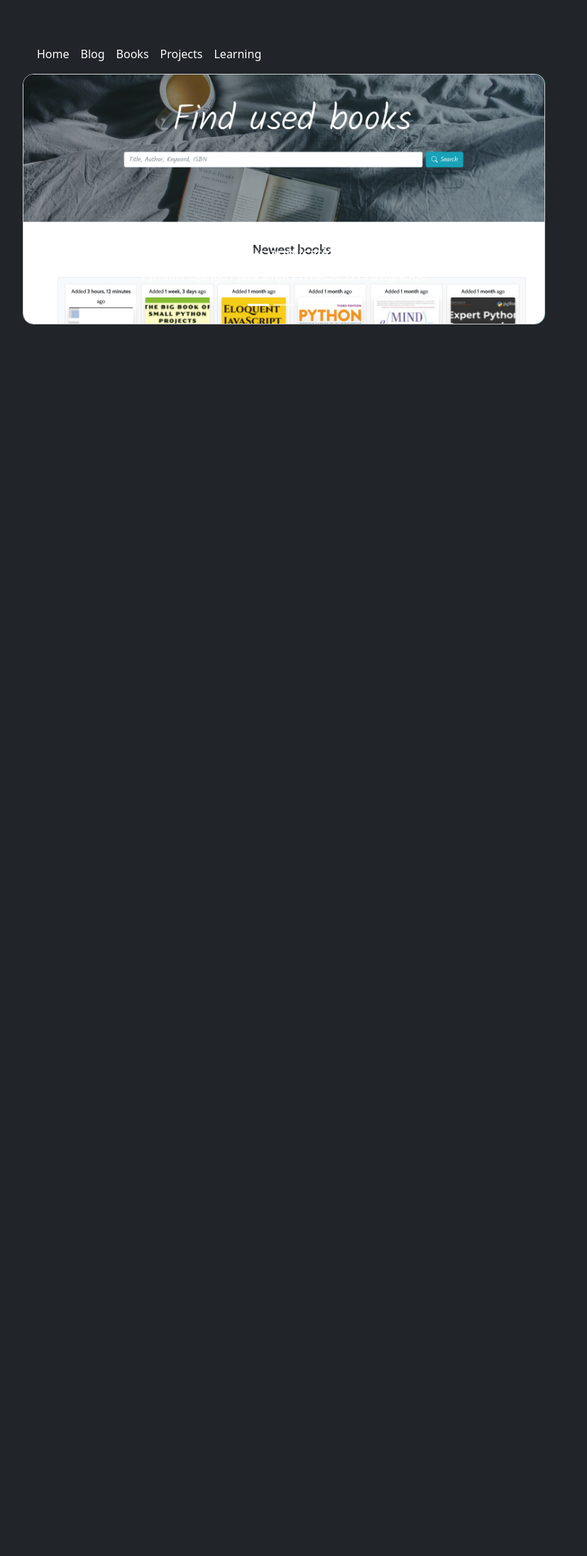
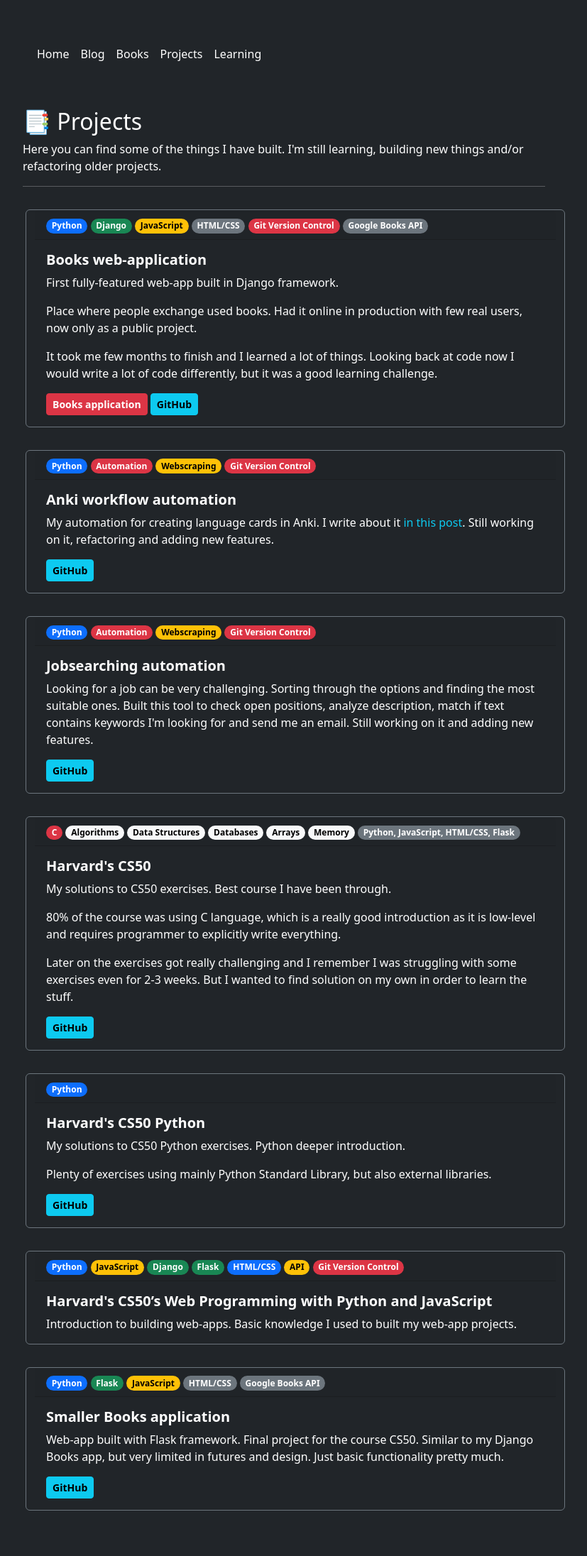
Before and after one commit to peterhrncirik/Blog, a Django app: page /projects/ in a window 1280 px wide. Shown: the whole page at 71% size, without its empty margins (240-1067 px from the left). Before the commit the page ends 457 px from the top, so only its background shows below. Run offline with Django 4.2, Linux system fonts and the light colour scheme; some libraries are stand-ins or nearby versions.

Commit message:
projects section

```diff
--- a/mysite/blog/templates/projects/projects.html
+++ b/mysite/blog/templates/projects/projects.html
@@ -1,44 +1,115 @@
 {% extends 'blog/base.html' %}
 {% block title %}My projects{% endblock title %}
 {% block content %}
-<div id="carouselExampleCaptions" class="carousel slide" data-bs-ride="false">
-    <div class="carousel-indicators">
-      <button type="button" data-bs-target="#carouselExampleCaptions" data-bs-slide-to="0" class="active" aria-current="true" aria-label="Slide 1"></button>
-      <button type="button" data-bs-target="#carouselExampleCaptions" data-bs-slide-to="1" aria-label="Slide 2"></button>
-      <button type="button" data-bs-target="#carouselExampleCaptions" data-bs-slide-to="2" aria-label="Slide 3"></button>
+<div class="row my-5">
+  <div class="col">
+      <h2>📑 Projects</h2>
+      <p>Here you can find some of the things I have built. I'm still learning, building new things and/or refactoring older projects.</p>
+      <hr />
+  </div>
+  <div class="card bg-dark text-white m-3 border-secondary">
+    <div class="card-header">
+      <span class="badge rounded-pill text-bg-primary">Python</span>
+      <span class="badge rounded-pill text-bg-success">Django</span>
+      <span class="badge rounded-pill text-bg-warning">JavaScript</span>
+      <span class="badge rounded-pill text-bg-secondary">HTML/CSS</span>
+      <span class="badge rounded-pill text-bg-danger">Git Version Control</span>
+      <span class="badge rounded-pill text-bg-secondary">Google Books API</span>
+
     </div>
-    <div class="carousel-inner">
-      <div class="carousel-item active middle">
-        <img src="../../../media/project.png" class="d-block w-100" alt="...">
-        <div class="carousel-caption d-none d-md-block">
-          <div class='info'>
-          <h5 class="text-bold">Books application</h5>
-          <p>Python / Django / JavaScript / HTML/CSS / PostgreSQL</p>
-          </div>
-        </div>
-      </div>
-      {% comment %} <div class="carousel-item">
-        <img src="..." class="d-block w-100" alt="...">
-        <div class="carousel-caption d-none d-md-block">
-          <h5>Second slide label</h5>
-          <p>Some representative placeholder content for the second slide.</p>
-        </div>
-      </div>
-      <div class="carousel-item">
-        <img src="..." class="d-block w-100" alt="...">
-        <div class="carousel-caption d-none d-md-block">
-          <h5>Third slide label</h5>
-          <p>Some representative placeholder content for the third slide.</p>
-        </div>
-      </div> {% endcomment %}
+    <div class="card-body">
+      <h5 class="card-title fw-semibold">Books web-application</h5>
+      <p class="card-text">First fully-featured web-app built in Django framework.</p>
+      <p class="card-text">Place where people exchange used books. Had it online in production with few real users, now only as a public project.</p>
+      <p class="card-text">It took me few months to finish and I learned a lot of things. Looking back at code now I would write a lot of code differently, but it was a good learning challenge.</p>
+      <a href="https://booksapp.pythonanywhere.com/" class="btn btn-danger btn-sm fw-bold">Books application</a>
+      <a href="https://github.com/peterhrncirik/Books" class="btn btn-info btn-sm fw-bold">GitHub</a>
     </div>
-    <button class="carousel-control-prev" type="button" data-bs-target="#carouselExampleCaptions" data-bs-slide="prev">
-      <span class="carousel-control-prev-icon" aria-hidden="true"></span>
-      <span class="visually-hidden">Previous</span>
-    </button>
-    <button class="carousel-control-next" type="button" data-bs-target="#carouselExampleCaptions" data-bs-slide="next">
-      <span class="carousel-control-next-icon" aria-hidden="true"></span>
-      <span class="visually-hidden">Next</span>
-    </button>
   </div>
+  <div class="card bg-dark text-white m-3 border-secondary">
+    <div class="card-header">
+      <span class="badge rounded-pill text-bg-primary">Python</span>
+      <span class="badge rounded-pill text-bg-danger">Automation</span>
+      <span class="badge rounded-pill text-bg-warning">Webscraping</span>
+      <span class="badge rounded-pill text-bg-danger">Git Version Control</span>
+    </div>
+    <div class="card-body">
+      <h5 class="card-title fw-semibold">Anki workflow automation</h5>
+      <p class="card-text">My automation for creating language cards in Anki. I write about it <a class="link-info" href="https://www.peterhrncirik.com/blog/automating-my-anki-workflow/">in this post</a>. Still working on it, refactoring and adding new features.</p>
+      <a href="https://github.com/peterhrncirik/anki-workflow" class="btn btn-info btn-sm fw-bold">GitHub</a>
+    </div>
+  </div>
+  <div class="card bg-dark text-white m-3 border-secondary">
+    <div class="card-header">
+      <span class="badge rounded-pill text-bg-primary">Python</span>
+      <span class="badge rounded-pill text-bg-danger">Automation</span>
+      <span class="badge rounded-pill text-bg-warning">Webscraping</span>
+      <span class="badge rounded-pill text-bg-danger">Git Version Control</span>
+    </div>
+    <div class="card-body">
+      <h5 class="card-title fw-semibold">Jobsearching automation</h5>
+      <p class="card-text">Looking for a job can be very challenging. Sorting through the options and finding the most suitable ones. Built this tool to check open positions, analyze description, match if text contains keywords I'm looking for and send me an email. Still working on it and adding new features.</p>
+      <a href="https://github.com/peterhrncirik/job-scraper" class="btn btn-info btn-sm fw-bold">GitHub</a>
+    </div>
+  </div>
+  <div class="card bg-dark text-white m-3 border-secondary">
+    <div class="card-header">
+      <span class="badge rounded-pill text-bg-danger">C</span>
+      <span class="badge rounded-pill text-bg-light">Algorithms</span>
+      <span class="badge rounded-pill text-bg-light">Data Structures</span>
+      <span class="badge rounded-pill text-bg-light">Databases</span>
+      <span class="badge rounded-pill text-bg-light">Arrays</span>
+      <span class="badge rounded-pill text-bg-light">Memory</span>
+      <span class="badge rounded-pill text-bg-secondary">Python, JavaScript, HTML/CSS, Flask</span>
+    </div>
+    <div class="card-body">
+      <h5 class="card-title fw-semibold">Harvard's CS50</h5>
+      <p class="card-text">My solutions to CS50 exercises. Best course I have been through.</p>
+      <p class="card-text">80% of the course was using C language, which is a really good introduction as it is low-level and requires programmer to explicitly write everything. </p>
+      <p class="card-text">Later on the exercises got really challenging and I remember I was struggling with some exercises even for 2-3 weeks. But I wanted to find solution on my own in order to learn the stuff.</p>
+      <a href="https://github.com/peterhrncirik/Harvard-CS50" class="btn btn-info btn-sm fw-bold">GitHub</a>
+    </div>
+  </div>
+  <div class="card bg-dark text-white m-3 border-secondary">
+    <div class="card-header">
+      <span class="badge rounded-pill text-bg-primary">Python</span>
+    </div>
+    <div class="card-body">
+      <h5 class="card-title fw-semibold">Harvard's CS50 Python</h5>
+      <p class="card-text">My solutions to CS50 Python exercises. Python deeper introduction.</p>
+      <p class="card-text">Plenty of exercises using mainly Python Standard Library, but also external libraries.</p>
+      <a href="https://github.com/peterhrncirik/Harvard-CS50" class="btn btn-info btn-sm fw-bold">GitHub</a>
+    </div>
+  </div>
+  <div class="card bg-dark text-white m-3 border-secondary">
+    <div class="card-header">
+      <span class="badge rounded-pill text-bg-primary">Python</span>
+      <span class="badge rounded-pill text-bg-warning">JavaScript</span>
+      <span class="badge rounded-pill text-bg-success">Django</span>
+      <span class="badge rounded-pill text-bg-success">Flask</span>
+      <span class="badge rounded-pill text-bg-primary">HTML/CSS</span>
+      <span class="badge rounded-pill text-bg-warning">API</span>
+      <span class="badge rounded-pill text-bg-danger">Git Version Control</span>
+    </div>
+    <div class="card-body">
+      <h5 class="card-title fw-semibold">Harvard's CS50’s Web Programming with Python and JavaScript</h5>
+      <p class="card-text">Introduction to building web-apps. Basic knowledge I used to built my web-app projects.</p>
+    </div>
+  </div>
+  <div class="card bg-dark text-white m-3 border-secondary">
+    <div class="card-header">
+      <span class="badge rounded-pill text-bg-primary">Python</span>
+      <span class="badge rounded-pill text-bg-success">Flask</span>
+      <span class="badge rounded-pill text-bg-warning">JavaScript</span>
+      <span class="badge rounded-pill text-bg-secondary">HTML/CSS</span>
+      <span class="badge rounded-pill text-bg-secondary">Google Books API</span>
+    </div>
+    <div class="card-body">
+      <h5 class="card-title fw-semibold">Smaller Books application</h5>
+      <p class="card-text">Web-app built with Flask framework. Final project for the course CS50. Similar to my Django Books app, but very limited in futures and design. Just basic functionality pretty much.</p>
+      <a href="https://github.com/peterhrncirik/concise_app" class="btn btn-info btn-sm fw-bold">GitHub</a>
+    </div>
+  </div>
+  </div>
+</div>
 {% endblock content %}
```
